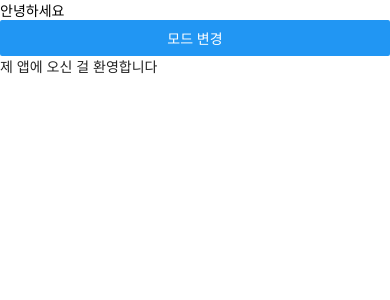
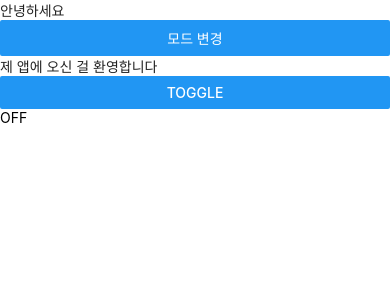
Before and after one commit to Hyemin0102/react-native-app, a React Native app: screen / in a window 390 px wide. Shown: the top 300 px of the page. Built offline with nearby package versions, Linux system fonts and the light colour scheme.

Commit message:
커스텀훅

```diff
--- a/App.tsx
+++ b/App.tsx
@@ -2,9 +2,12 @@ import React, {useState} from 'react';
 import {Button, SafeAreaView, Text, View} from 'react-native';
 import {ThemeContext} from './context/ThemeContext.js';
 import HomeScreen from './components/HomeScreen/HomeScreen.js';
+import useToggle from './customHooks/useToggle.js';
 function App(): React.JSX.Element {
   const [isDarkMode, setIsDarkMode] = useState(false);
 
+  //토글로 값 전환해주는 커스텀훅
+  const [isOn, toggleIsOn] = useToggle(false);
   const toggleTheme = () => {
     setIsDarkMode(!isDarkMode);
   };
@@ -14,10 +17,14 @@ function App(): React.JSX.Element {
     <ThemeContext.Provider value={isDarkMode}>
       <SafeAreaView>
         <View style={{backgroundColor: isDarkMode ? '#222222' : 'white'}}>
-          <Text>안녕하세요</Text>
+          <Text style={{color: isDarkMode ? 'white' : '#222222'}}>
+            안녕하세요
+          </Text>
           <Button title={'모드 변경'} onPress={toggleTheme} />
         </View>
         <HomeScreen />
+        <Button title={'Toggle'} onPress={toggleIsOn} />
+        <Text>{isOn ? 'ON' : 'OFF'}</Text>
       </SafeAreaView>
     </ThemeContext.Provider>
   );
--- /dev/null
+++ b/customHooks/useToggle.js
@@ -0,0 +1,11 @@
+import {useState} from 'react';
+
+const useToggle = (initialValue = false) => {
+  const [value, setValue] = useState(initialValue);
+  const toggle = () => {
+    setValue(!value);
+  };
+  return [value, toggle];
+};
+
+export default useToggle;
```
